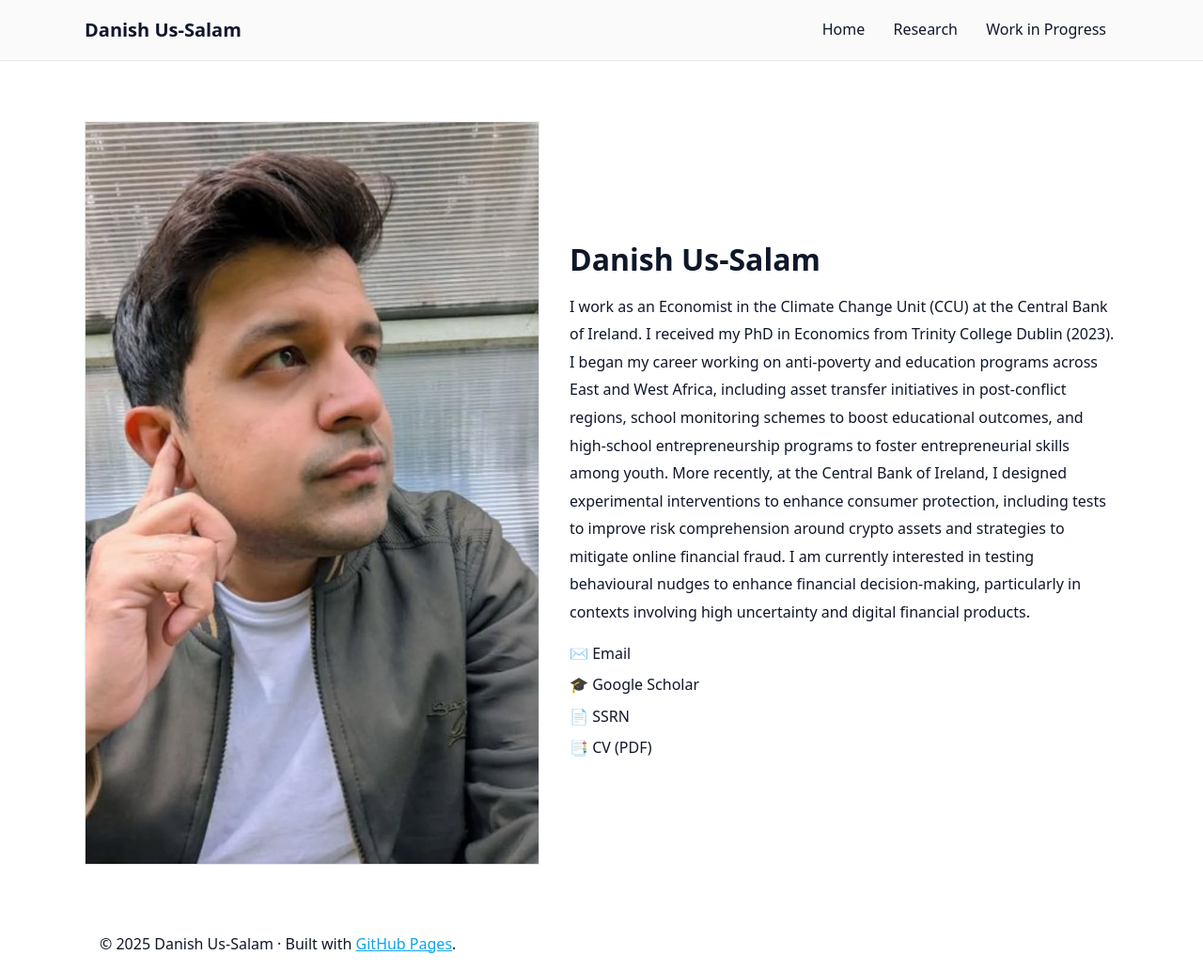
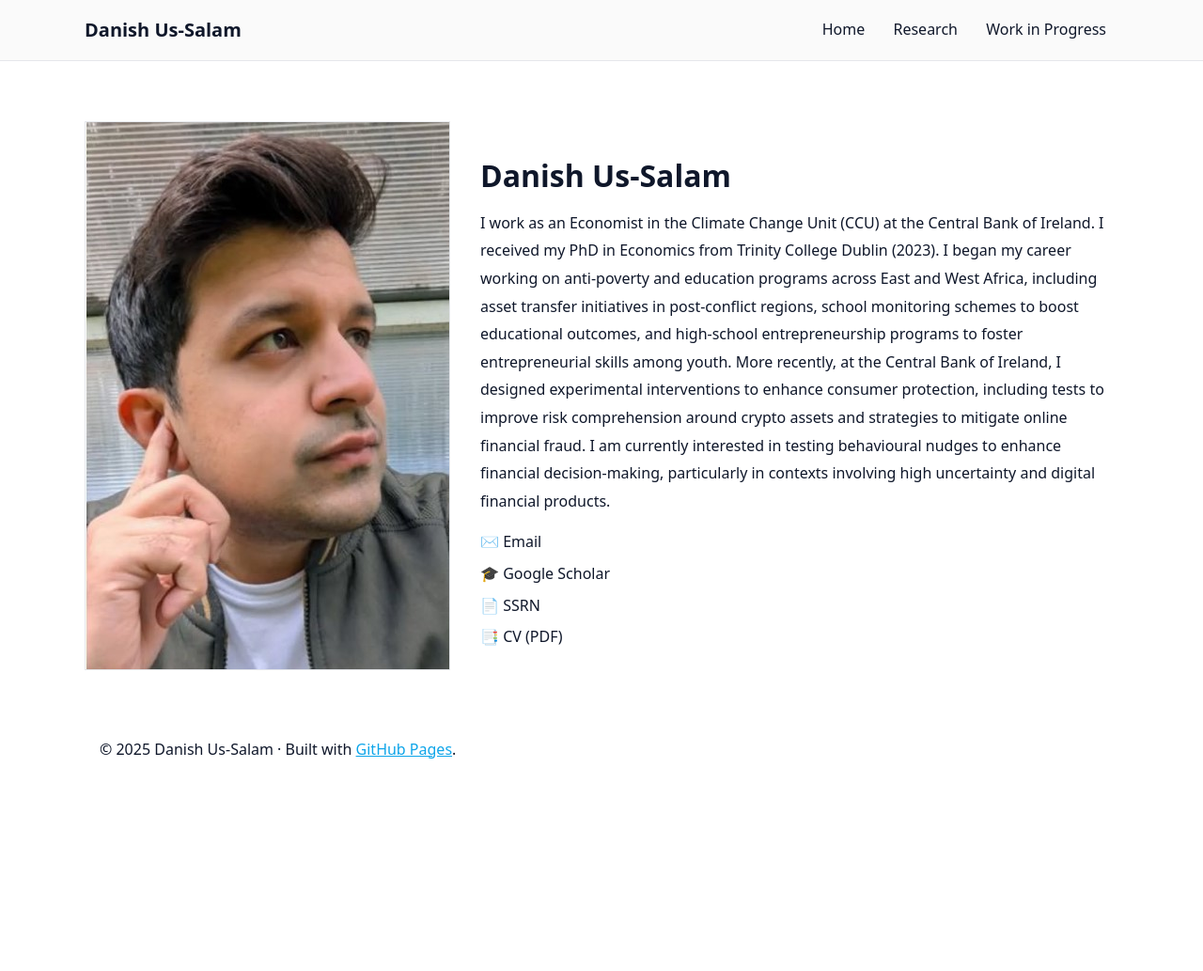
Before and after one commit to danishussalam/danishussalam.github.io, a Jekyll site: the page built from index.md, in a window 1280 px wide. Shown: the whole page at 94% size. Built offline with Jekyll 4.4.1, drawn with Linux system fonts in a browser that asks for light colours; after the commit the page ends 900 px from its top, so only the background shows below that.

Commit message:
Update index.md

```diff
--- a/index.md
+++ b/index.md
@@ -5,7 +5,7 @@ title: "Home"
 
 <div class="about-section">
   <div class="profile-pic">
-<img src="{{ '/assets/profile2.jpg' | relative_url }}" alt="Danish Us-Salam">
+<img src="{{ '/assets/profile3.jpg' | relative_url }}" alt="Danish Us-Salam">
   </div>
   <div class="bio">
     <h1>Danish Us-Salam</h1>
```
